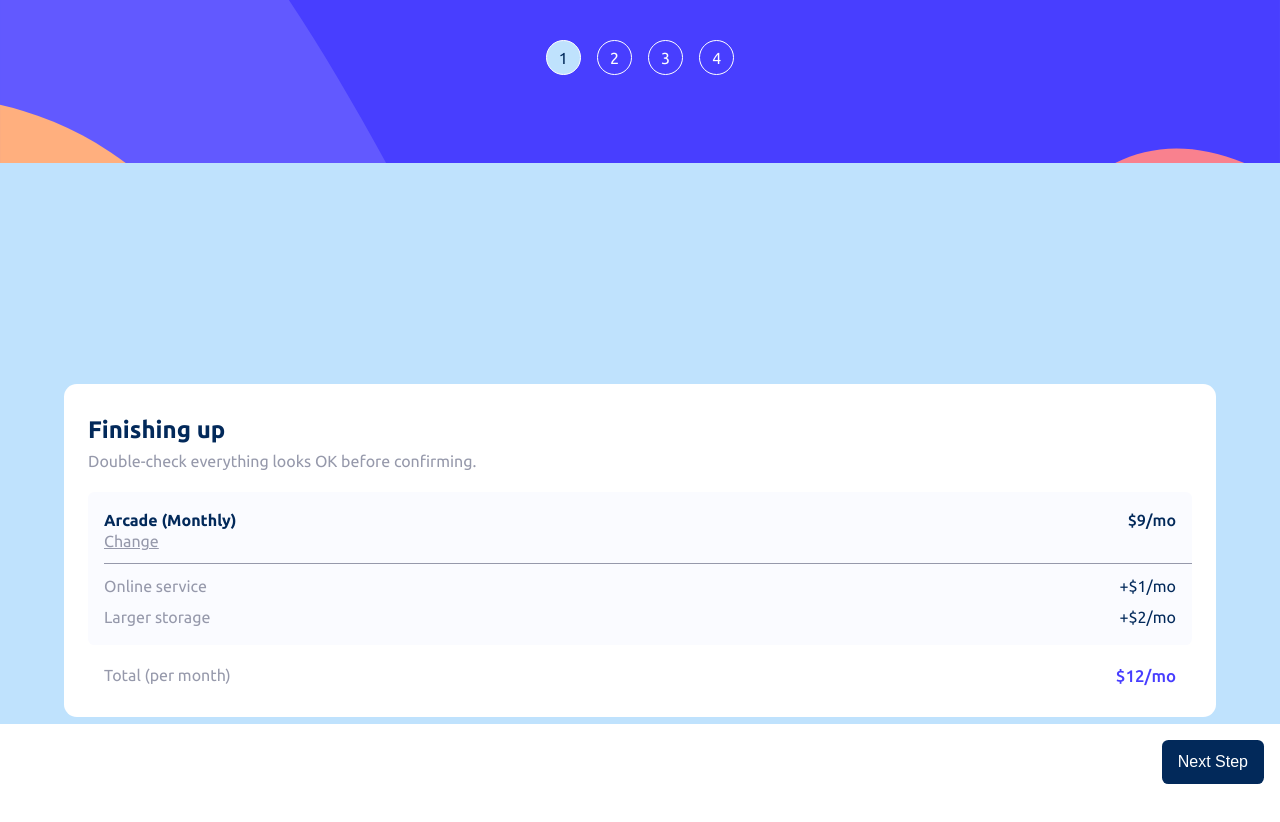
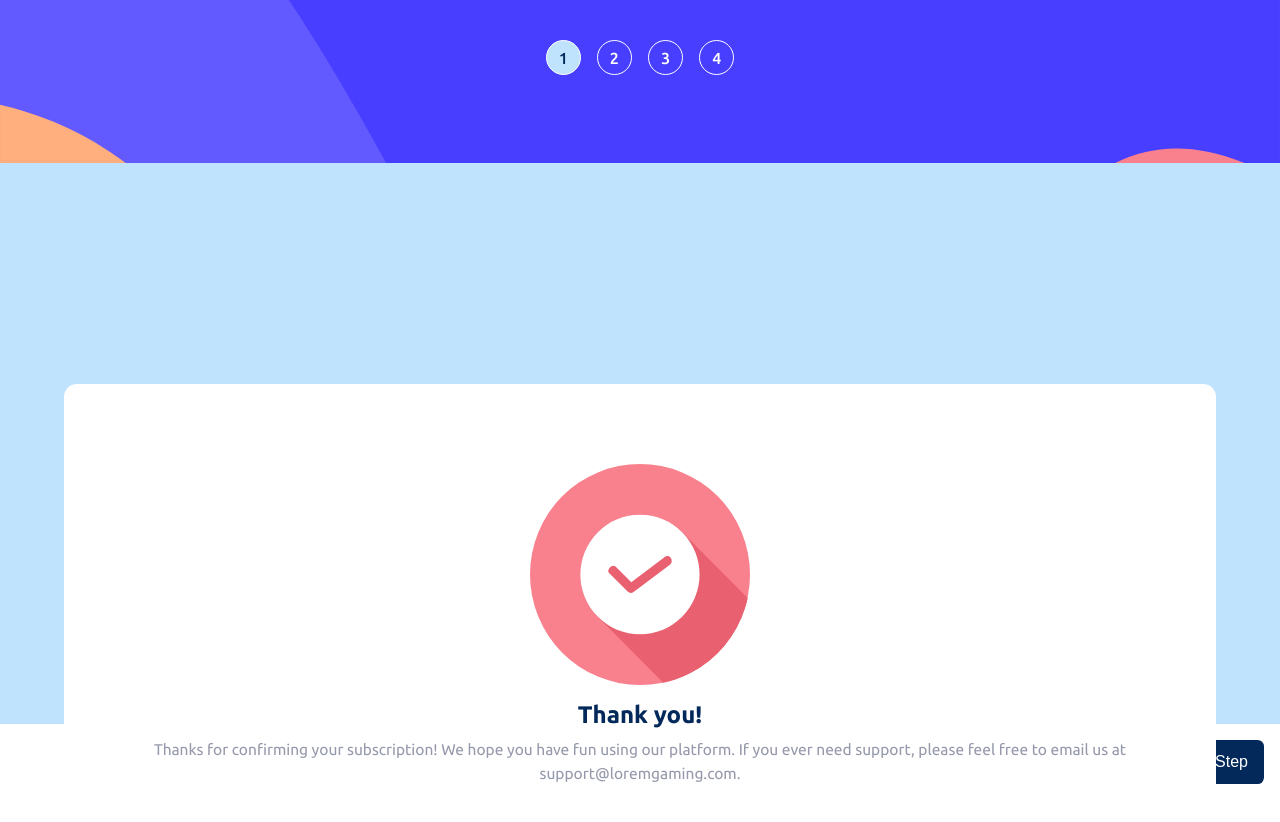
Before and after one commit to LucaJahnen/multi-step-form, a React (Vite) app: page / in a window 1280 px wide. Shown: the top 822 px of the page. Before the commit the page ends 800 px from the top, so only its background shows below. Built offline with nearby package versions, Linux system fonts and the light colour scheme.

Commit message:
creating fifth slide

```diff
--- a/src/App.jsx
+++ b/src/App.jsx
@@ -3,6 +3,7 @@ import FirstSlide from "./components/FirstSlide/FirstSlide"
 import SecondSlide from "./components/SecondSlide/SecondSlide"
 import ThirdSlide from "./components/ThirdSlide/ThirdSlide"
 import FourthSlide from "./components/FourthSlide/FourthSlide"
+import FifthSlide from "./components/FifthSlide/FifthSlide"
 import { GlobalStyle } from "./GlobalStyles"
 import { useState } from "react"
 
@@ -28,7 +29,7 @@ function App() {
     <>
       <GlobalStyle />
       <Background />
-      <FourthSlide data={data} updateData={updateData}/>
+      <FifthSlide data={data} updateData={updateData}/>
     </>
   )
 }
--- a/src/components/Background/Background.elements.jsx
+++ b/src/components/Background/Background.elements.jsx
@@ -2,7 +2,7 @@ import styled from "styled-components"
 import bgImage from "../../assets/images/bg-sidebar-mobile.svg"
 
 export const BackgroundWrapper = styled.div`
-background-color: hsl(206, 94%, 87%);
+background-color: var(--light-blue);
 width: 100%;
 height: 100vh;
 position: absolute;
@@ -40,6 +40,7 @@ place-items: center;
 background-color: ${props => props.active ? "hsl(206, 94%, 87%)" : "transparent"};
 color: ${props => props.active ? "hsl(213, 96%, 18%)" : "white"};
 transition: all 0.4s ease;
+font-weight: 500;
 `
 
 export const NextSection = styled.div`
--- /dev/null
+++ b/src/components/FifthSlide/FifthSlide.elements.jsx
@@ -0,0 +1,21 @@
+import styled from "styled-components"
+
+export const Img = styled.img`
+width: 20%;
+display: block;
+margin: 3rem auto 1rem auto;
+`
+
+export const SlideHeading = styled.h1`
+text-align: center;
+color: var(--marine-blue);
+margin-bottom: 0.6rem;
+`
+
+export const SlideParagraph = styled.p`
+text-align: center;
+color: var(--cool-gray);
+font-size: 0.97rem;
+line-height: 1.5;
+padding-bottom: 3rem;
+`
--- /dev/null
+++ b/src/components/FifthSlide/FifthSlide.jsx
@@ -0,0 +1,15 @@
+import SlideWrapper from "../components/SlideWrapper/SlideWrapper"
+import { Img, SlideHeading, SlideParagraph } from "./FifthSlide.elements"
+import Icon from "../../assets/images/icon-thank-you.svg"
+
+const FifthSlide = () => {
+  return (
+    <SlideWrapper>
+        <Img src={Icon} />
+        <SlideHeading>Thank you!</SlideHeading>
+        <SlideParagraph>Thanks for confirming your subscription! We hope you have fun using our platform. If you ever need support, please feel free to email us at support@loremgaming.com.</SlideParagraph>
+    </SlideWrapper>
+  )
+}
+
+export default FifthSlide
--- a/src/components/components/Heading/Heading.elements.jsx
+++ b/src/components/components/Heading/Heading.elements.jsx
@@ -1,5 +1,5 @@
 import styled from "styled-components";
 
 export const HeadingElement = styled.h1`
-color: hsl(213, 96%, 18%);
+color: var(--marine-blue);
 `
```
